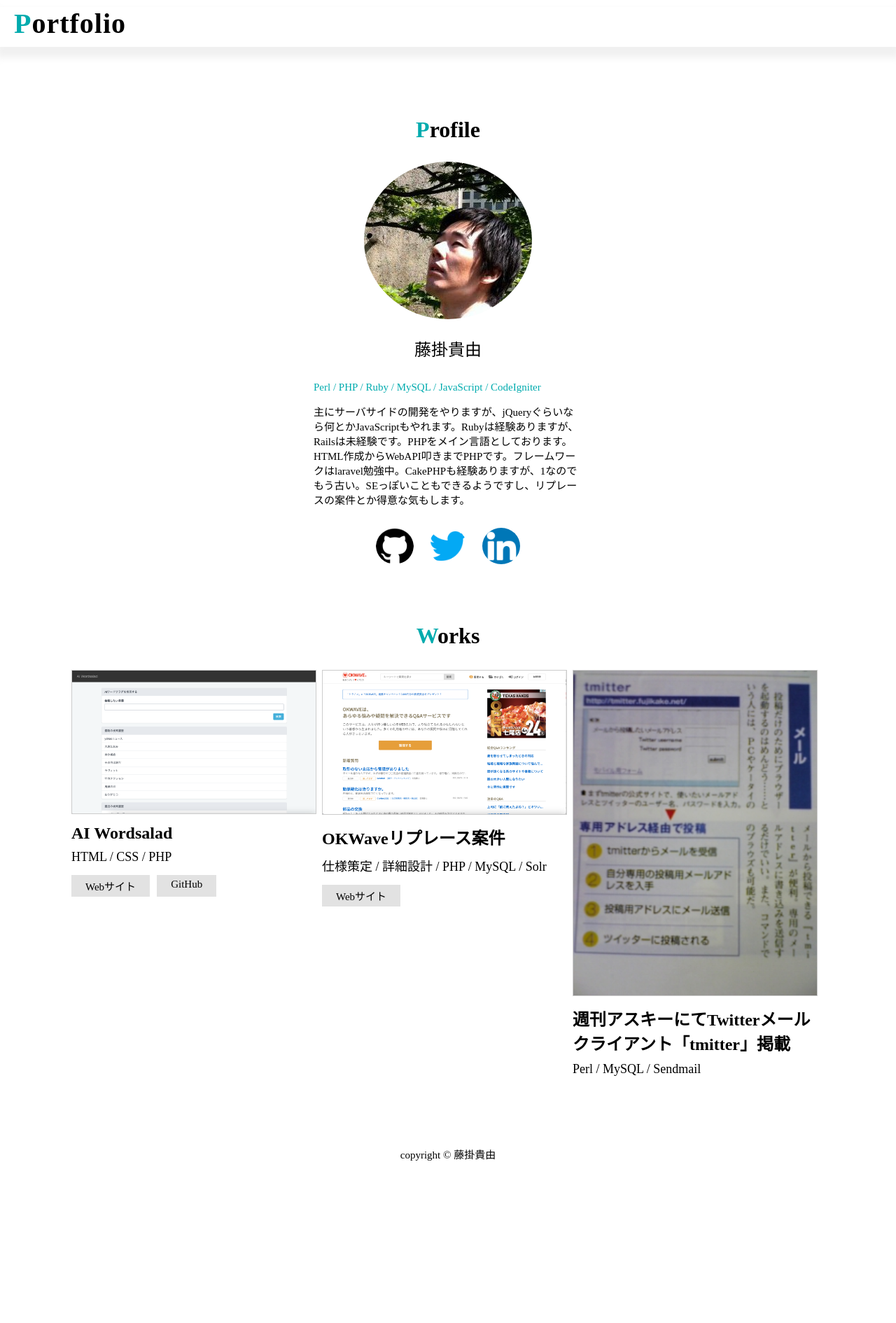
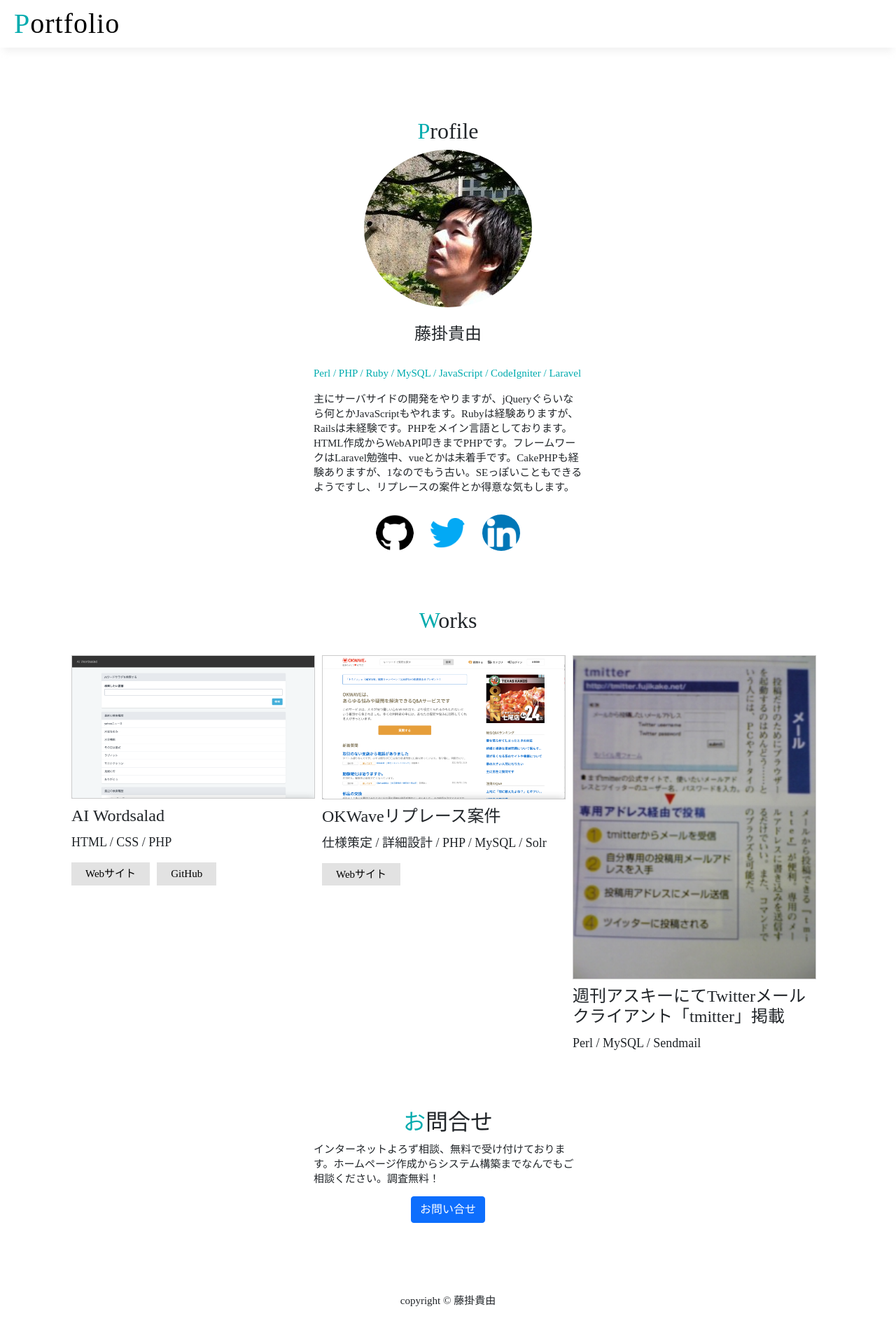
Before and after one commit to fujikaketakayoshi/portfolio-fjkk, a PHP site: page / in a window 1280 px wide. Shown: the whole page at 70% size. Before the commit the page ends 1658 px from the top, so only its background shows below. Run offline with PHP 8.4, Linux system fonts and the light colour scheme.

Commit message:
add form

```diff
--- a/css/style.css
+++ b/css/style.css
@@ -17,7 +17,7 @@ body {
 .block-header {
 	margin: 10px 0;
 	padding: 0 20px 10px;
-	box-shadow: 0 10px 10px 5px rgba(204, 204, 204, 0.3);
+	box-shadow: 0 10px 10px -5px rgba(204, 204, 204, 0.3);
 }
 
 .block-header a {
@@ -135,12 +135,18 @@ body {
 	color: #000;
 }
 
+.box-query {
+	margin: 80px 0 0;
+}
+
 .block-footer p {
 	clear: both;
 	text-align: center;
 	font-size: 15px;
 	margin: 50px 0 20px;
 }
+
+
 
 /*
  * タブレット向けCSS
--- a/index.php
+++ b/index.html
@@ -5,7 +5,7 @@
         <meta http-equiv="X-UA-Compatible" content="IE=edge">
         <meta name="viewport" content="width=device-width, initial-scale=1">
         <meta name="description" content="藤掛貴由の自己紹介">
-<!--         <link rel="icon" href="img/logo-twitterblue.svg"> -->
+        <link href="https://cdn.jsdelivr.net/npm/bootstrap@5.0.0-beta1/dist/css/bootstrap.min.css" rel="stylesheet" integrity="sha384-giJF6kkoqNQ00vy+HMDP7azOuL0xtbfIcaT9wjKHr8RbDVddVHyTfAAsrekwKmP1" crossorigin="anonymous">
         <link href="css/style.css" rel="stylesheet">
         <title>portfolio - 藤掛貴由</title>
     <!-- Global site tag (gtag.js) - Google Analytics -->
@@ -20,7 +20,7 @@
 
     </head>
 <body>
-    <header>
+    <header></header>
         <h1 class="block-header">
             <a href=""><span class="color-green">P</span>ortfolio</a>
         </h1>
@@ -32,8 +32,8 @@
             <div class="item-list">
                 <img class="profile" src="img/profile.jpg" alt="プロフィール画像">
                 <b>藤掛貴由</b>
-                <p class="color-green">Perl / PHP / Ruby / MySQL / JavaScript / CodeIgniter</p>
-                <p>主にサーバサイドの開発をやりますが、jQueryぐらいなら何とかJavaScriptもやれます。Rubyは経験ありますが、Railsは未経験です。PHPをメイン言語としております。HTML作成からWebAPI叩きまでPHPです。フレームワークはlaravel勉強中。CakePHPも経験ありますが、1なのでもう古い。SEっぽいこともできるようですし、リプレースの案件とか得意な気もします。</p>
+                <p class="color-green">Perl / PHP / Ruby / MySQL / JavaScript / CodeIgniter / Laravel</p>
+                <p>主にサーバサイドの開発をやりますが、jQueryぐらいなら何とかJavaScriptもやれます。Rubyは経験ありますが、Railsは未経験です。PHPをメイン言語としております。HTML作成からWebAPI叩きまでPHPです。フレームワークはLaravel勉強中、vueとかは未着手です。CakePHPも経験ありますが、1なのでもう古い。SEっぽいこともできるようですし、リプレースの案件とか得意な気もします。</p>
                 <ul class="icon-list">
                     <li>
                         <a href="https://github.com/fujikaketakayoshi"><img src="img/github.png" alt="github"></a>
@@ -75,6 +75,15 @@
                 </li>
             </ul>
         </div>
+        <div class="box-query">
+            <div class="item-list">
+                <h2 class="sub-title"><span class="color-green">お</span>問合せ</h2>
+                <p>インターネットよろず相談、無料で受け付けております。ホームページ作成からシステム構築までなんでもご相談ください。調査無料！</p>
+                <div class="mb-3">
+                    <a class="btn btn-primary" href="https://docs.google.com/forms/d/e/1FAIpQLSc1zvEIQ5dCQ7-oIINHdlzPHvpkLNY0bt0USTr-k1b84qJxlQ/viewform">お問い合せ</a>
+                </div>
+            </div>
+        </div>
     </div>
     <footer class="block-footer">
         <p>copyright ©︎ 藤掛貴由</p>
```
Also changed, not shown: 1 other file.
